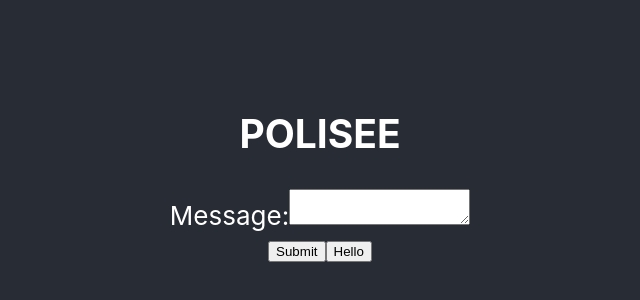
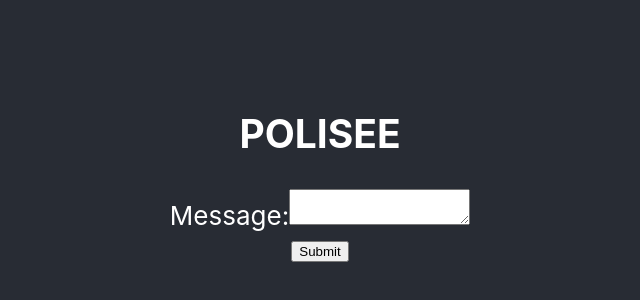
Before and after one commit to Abimaelh/uwb-hacks, a React (Create React App) app in the folder frontend/my-landing-page/: page / in a window 1280 px wide. Shown: the part 230-530 px from the top of the page, without its empty margins (320-960 px from the left). Built offline with nearby package versions, Linux system fonts and the light colour scheme.

Commit message:
delete components folder and remove console window message

```diff
--- a/frontend/my-landing-page/src/App.js
+++ b/frontend/my-landing-page/src/App.js
@@ -27,7 +27,6 @@ function App() {
 
     const handleSubmit = (event) => {
       event.preventDefault();
-      window.alert('Form Data Submitted:'+ formData.message);
       //back end placeholder logic here
       // Simple POST request with a JSON body using fetch
       const requestOptions = {
@@ -70,7 +69,6 @@ function App() {
             />
           </div>
           <button type="submit">Submit</button>
-          <Button/>
 
     </form>
       </header>
--- a/frontend/my-landing-page/src/components/Button.jsx
+++ /dev/null
@@ -1,7 +0,0 @@
-export default function Button(){
-    return(
-        <button>
-            Hello
-        </button>
-    );
-}
```
